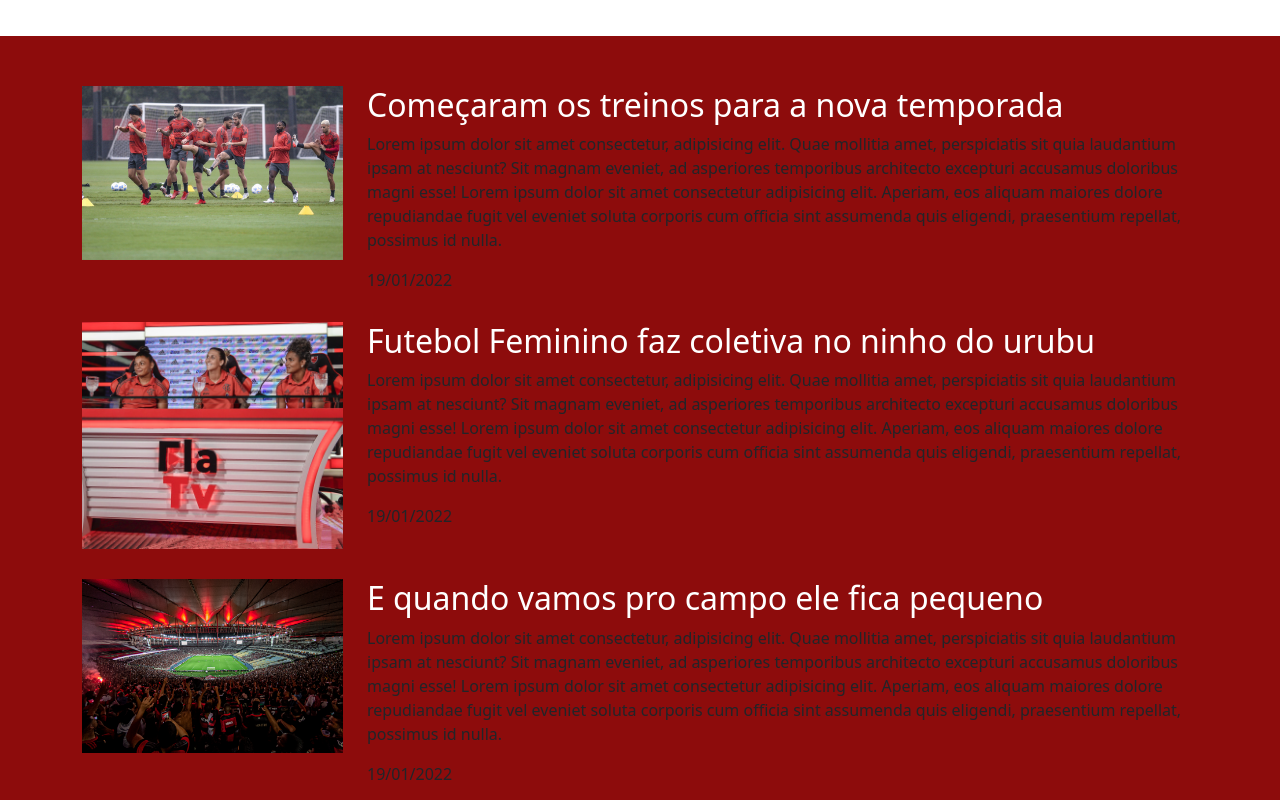
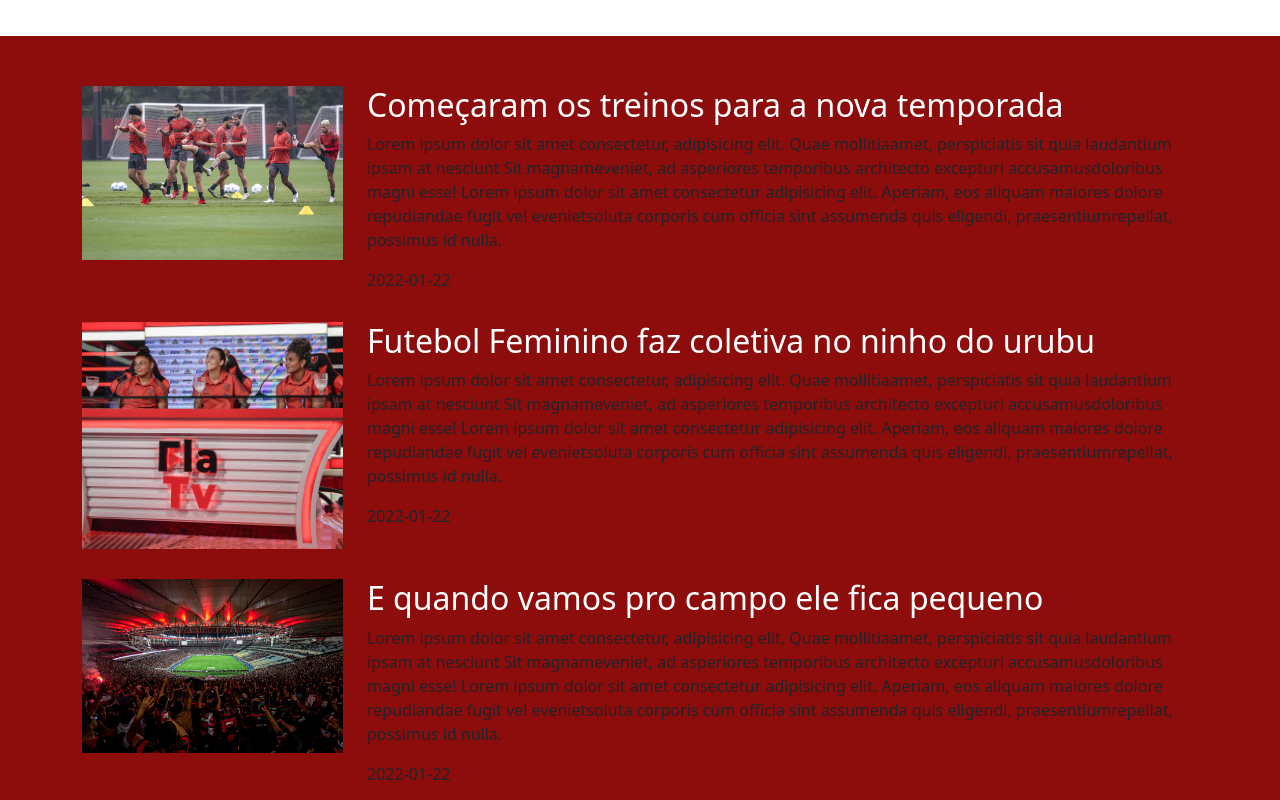
Before and after one commit to thaisquirino/hcode-FutebolClube, a Vue app: page / in a window 1280 px wide. Shown: the part 580-1380 px from the top of the page. Built offline with nearby package versions, Linux system fonts and the light colour scheme.

Commit message:
praticando: ciclo de vida de um componente

```diff
--- a/src/components/HcodeSectionNews.vue
+++ b/src/components/HcodeSectionNews.vue
@@ -2,54 +2,55 @@
   <section>
     <div class="container">
       <HcodeSectionNewsIndividual
-        img-name="news1.jpg"
-        img-info="Noticia 1"
-        news-title="Começaram os treinos para a  nova temporada"
-        news-content="Lorem ipsum dolor sit amet consectetur, adipisicing elit. Quae mollitia
-        amet, perspiciatis sit quia laudantium ipsam at nesciunt? Sit magnam
-        eveniet, ad asperiores temporibus architecto excepturi accusamus
-        doloribus magni esse! Lorem ipsum dolor sit amet consectetur adipisicing
-        elit. Aperiam, eos aliquam maiores dolore repudiandae fugit vel eveniet
-        soluta corporis cum officia sint assumenda quis eligendi, praesentium
-        repellat, possimus id nulla."
-        news-date="19/01/2022"
-      />
-      <HcodeSectionNewsIndividual
-        img-name="news2.jpg"
-        img-info="Noticia 1"
-        news-title="Futebol Feminino faz coletiva no ninho  do urubu"
-        news-content="Lorem ipsum dolor sit amet consectetur, adipisicing elit. Quae mollitia
-        amet, perspiciatis sit quia laudantium ipsam at nesciunt? Sit magnam
-        eveniet, ad asperiores temporibus architecto excepturi accusamus
-        doloribus magni esse! Lorem ipsum dolor sit amet consectetur adipisicing
-        elit. Aperiam, eos aliquam maiores dolore repudiandae fugit vel eveniet
-        soluta corporis cum officia sint assumenda quis eligendi, praesentium
-        repellat, possimus id nulla."
-        news-date="19/01/2022"
-      />
-      <HcodeSectionNewsIndividual
-        img-name="news3.jpg"
-        img-info="Noticia 1"
-        news-title="E quando vamos pro campo ele fica pequeno"
-        news-content="Lorem ipsum dolor sit amet consectetur, adipisicing elit. Quae mollitia
-        amet, perspiciatis sit quia laudantium ipsam at nesciunt? Sit magnam
-        eveniet, ad asperiores temporibus architecto excepturi accusamus
-        doloribus magni esse! Lorem ipsum dolor sit amet consectetur adipisicing
-        elit. Aperiam, eos aliquam maiores dolore repudiandae fugit vel eveniet
-        soluta corporis cum officia sint assumenda quis eligendi, praesentium
-        repellat, possimus id nulla."
-        news-date="19/01/2022"
+        v-for="notice in news"
+        :key="notice.id"
+        :img-name="notice.img"
+        :img-info="notice.imgInfo"
+        :news-title="notice.title"
+        :news-content="notice.content"
+        :news-date="notice.date"
       />
     </div>
   </section>
 </template>
 <script>
-import HcodeSectionNewsIndividual from "./HcodeSectionNewsIndividual.vue";
+import HcodeSectionNewsIndividual from "./HcodeSectionNewsIndividual";
 export default {
   components: {
     HcodeSectionNewsIndividual,
   },
-};
+  data(){
+    return{
+      news:[]
+
+    }
+  },
+  created(){
+    this.news=[{
+      id:1,
+      title:"Começaram os treinos para a  nova temporada",
+      content:"Lorem ipsum dolor sit amet consectetur, adipisicing elit. Quae mollitiaamet, perspiciatis sit quia laudantium ipsam at nesciunt Sit magnameveniet, ad asperiores temporibus architecto excepturi accusamusdoloribus magni esse! Lorem ipsum dolor sit amet consectetur adipisicing elit. Aperiam, eos aliquam maiores dolore repudiandae fugit vel evenietsoluta corporis cum officia sint assumenda quis eligendi, praesentiumrepellat, possimus id nulla.",
+        date:"2022-01-22",
+        img:"news1.jpg",
+        imgInfo:"Noticia 1"
+    }, {
+      id:2,
+      title:"Futebol Feminino faz coletiva no ninho  do urubu",
+      content:"Lorem ipsum dolor sit amet consectetur, adipisicing elit. Quae mollitiaamet, perspiciatis sit quia laudantium ipsam at nesciunt Sit magnameveniet, ad asperiores temporibus architecto excepturi accusamusdoloribus magni esse! Lorem ipsum dolor sit amet consectetur adipisicing elit. Aperiam, eos aliquam maiores dolore repudiandae fugit vel evenietsoluta corporis cum officia sint assumenda quis eligendi, praesentiumrepellat, possimus id nulla.",
+        date:"2022-01-22",
+        img:"news2.jpg",
+        imgInfo:"Noticia 2"
+    }, {
+      id:3,
+      title:"E quando vamos pro campo ele fica pequeno",
+      content:"Lorem ipsum dolor sit amet consectetur, adipisicing elit. Quae mollitiaamet, perspiciatis sit quia laudantium ipsam at nesciunt Sit magnameveniet, ad asperiores temporibus architecto excepturi accusamusdoloribus magni esse! Lorem ipsum dolor sit amet consectetur adipisicing elit. Aperiam, eos aliquam maiores dolore repudiandae fugit vel evenietsoluta corporis cum officia sint assumenda quis eligendi, praesentiumrepellat, possimus id nulla.",
+        date:"2022-01-22",
+        img:"news3.jpg",
+        imgInfo:"Noticia 3"
+
+    }]
+  }
+}
 </script>
 
 <style  scoped>
```
